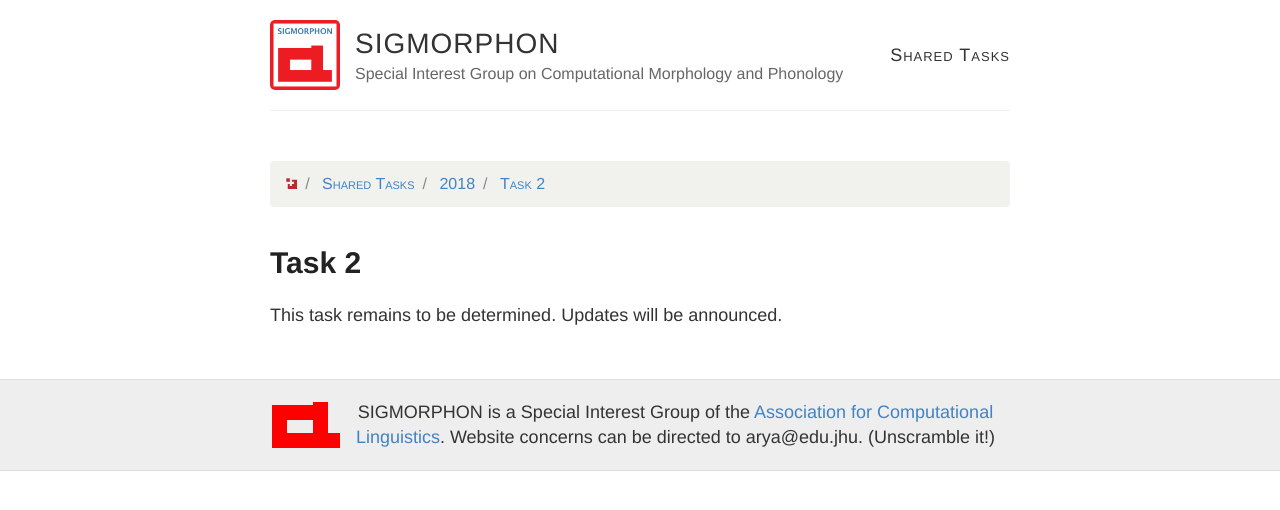
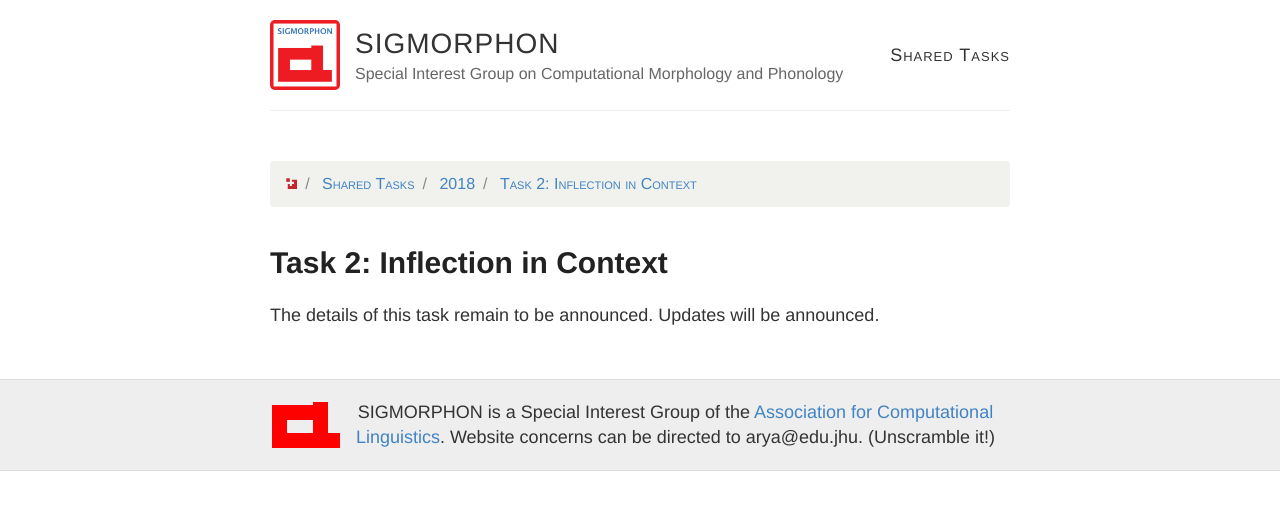
Before and after one commit to sigmorphon/sigmorphon.github.io, a Jekyll site: the page built from sharedtasks/2018/task2.md, in a window 1280 px wide. Shown: the top 510 px of the page. Built offline with Jekyll 4.4.1, drawn with Linux system fonts in a browser that asks for light colours.

```diff
--- a/sharedtasks/2018/index.md
+++ b/sharedtasks/2018/index.md
@@ -4,8 +4,8 @@ title: "CoNLL–SIGMORPHON 2018 Shared Task: Universal Morphological Reinflectio
 breadcrumb: 2018
 ---
 
-- [Task 1](task1)
-- [Task 2](task2): TBD
+- [Task 1](task1): Type-level inflection
+- [Task 2](task2): Inflection in context
 - [Registration](https://docs.google.com/forms/d/e/1FAIpQLSdMiv7vgA5EMGvVWQPY4LVG8mO-ZtRa9HvMeAMZIQWKMotZBg/viewform?usp=sf_link)
 - [Organizers](organizers)
 - [Dates](dates)
--- a/sharedtasks/2018/task2.md
+++ b/sharedtasks/2018/task2.md
@@ -1,7 +1,7 @@
 ---
 layout: page
 longtitle: "Task 2 - CoNLL–SIGMORPHON 2018 Shared Task: Universal Morphological Reinflection"
-title: "Task 2"
+title: "Task 2: Inflection in Context"
 ---
 
-This task remains to be determined. Updates will be announced.
+The details of this task remain to be announced. Updates will be announced.
```
Also changed, not shown: sharedtasks/2018/organizers.md (+5 -7 lines), sharedtasks/2018/task1.md (+1 -1 lines).
